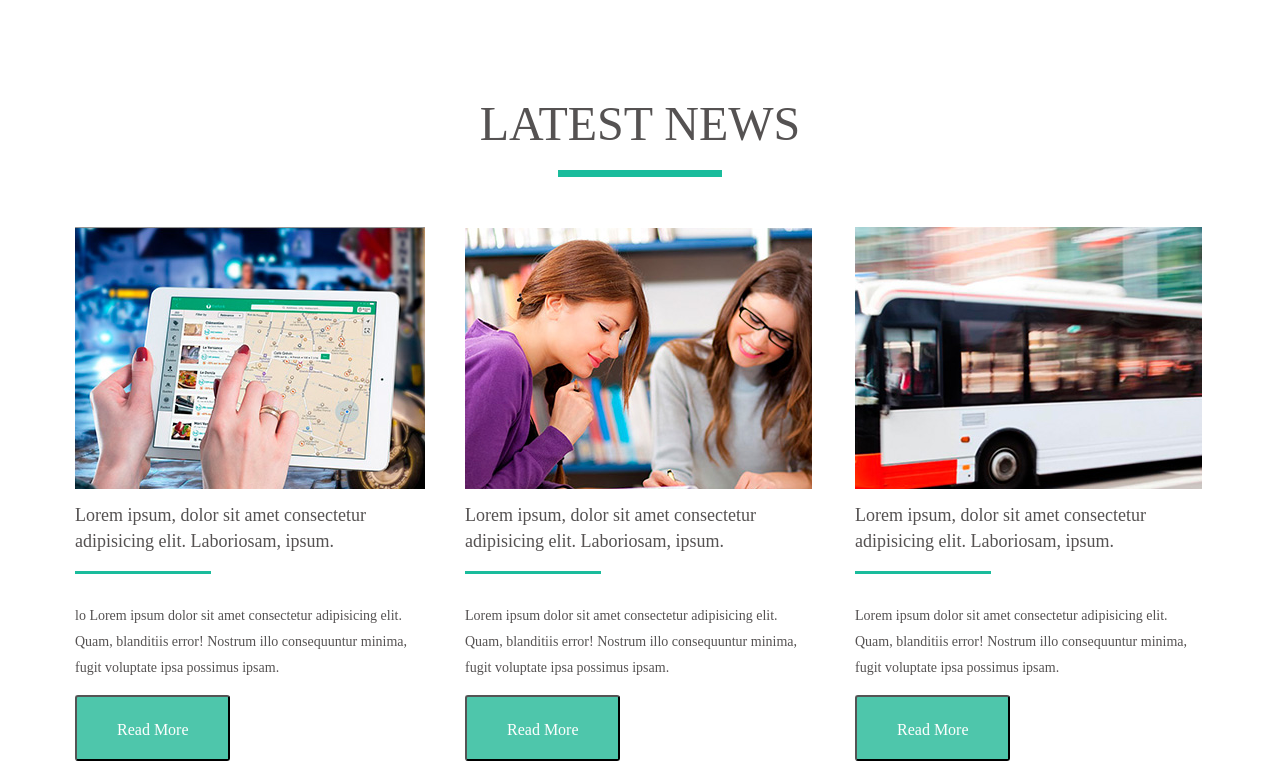
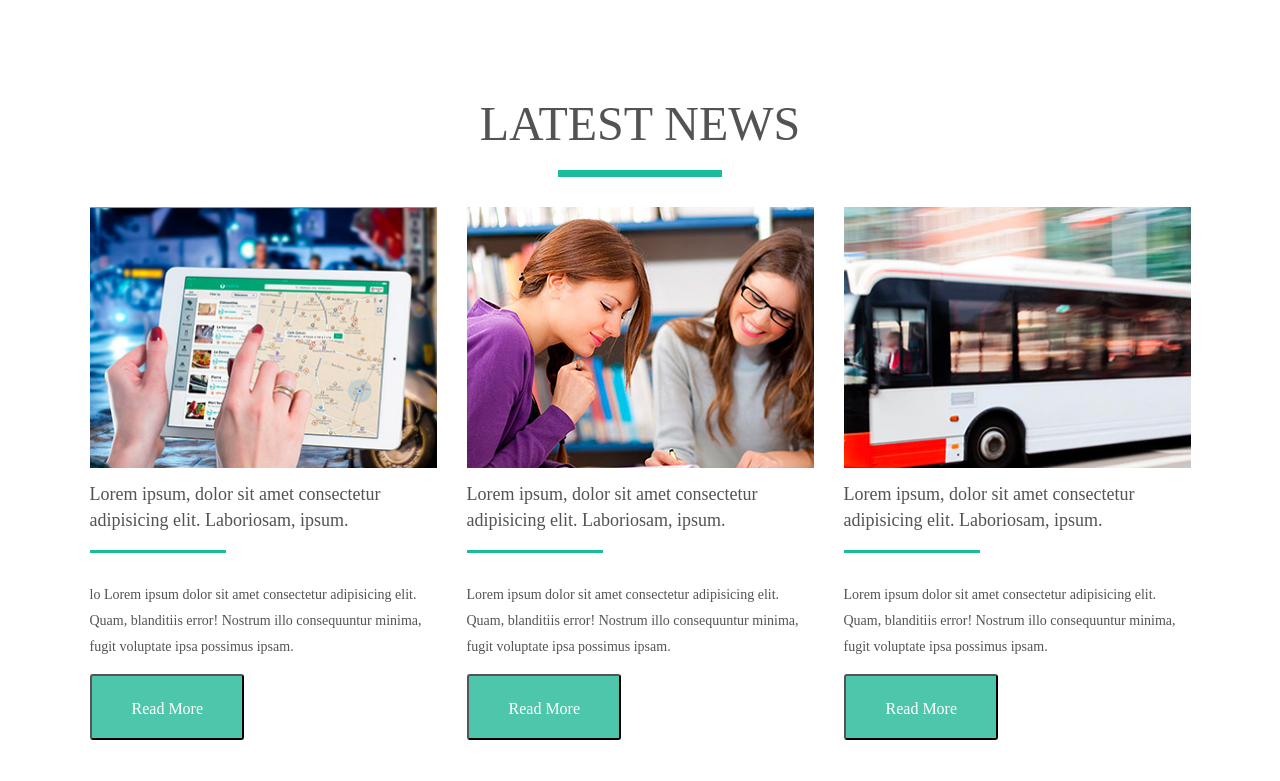
Before and after one commit to t-1000-t/moduls, a plain HTML site: page m_4/index.html in a window 1280 px wide. Shown: the part 992-1773 px from the top of the page. After the commit the page ends 1732 px from the top, so only its background shows below. Drawn offline with nearby package versions, Linux system fonts and the light colour scheme.

Commit message:
fix footer m4

```diff
--- a/m_4/css/style.css
+++ b/m_4/css/style.css
@@ -101,14 +101,23 @@
     transition-duration: 0.3s;
 }
 
+.footer_all {
+    text-align: center;
+}
+
 .card_footer {
     display: inline-block;
-    margin: 20px;
-    text-align: center;
+    width: 347px;
+    padding: 0px 15px 0px 15px;
 }
 
 .card_content_footer {
     text-align: left;
+}
+
+.card_img {
+    width: 347px;
+    height: 261px;
 }
 
 .text {
--- a/m_4/index.html
+++ b/m_4/index.html
@@ -43,36 +43,13 @@
                     </div>
                 </div>
 
-                <!-- <ul class="list">
-                    <li class="list_item">
-                        <a class="list_link" href="#">home</a>
-                    </li>
-                    <li class="list_item">
-                        <a class="list_link" href="#">about us</a>
-                    </li>
-                    <li class="list_item">
-                        <a class="list_link" href="#">page</a>
-                    </li>
-                    <li class="list_item">
-                        <a class="list_link" href="#">shop</a>
-                    </li>
-                    <li class="list_item">
-                        <a class="list_link" href="#">blog</a>
-                    </li>
-                    <li class="list_item">
-                        <a class="list_link" href="#">contact us</a>
-                    </li>
-                </ul>
-                <div class="wrapper">
-                    <p class="list_item_centr">centrured products</p>
-                </div> -->
+
             </header>
             <main>
                 <div class="card_centr">
                     <div class="card">
                         <img src="./img/bluet_shirt_shoose.jpg" />
-                        <!-- <span class="card_button">Blue Sthirt</span> -->
-                        <!-- <span class="card_button_price">$11</span> -->
+
                     </div>
 
                     <div class="card">
@@ -98,15 +75,15 @@
                     </div>
                 </div>
                 <div class="wrapper">
-                    <!-- <ul class="list"> -->
+
                     <p class="list_item_centr">Latest news</p>
-                    <!-- </ul> -->
+
                 </div>
             </main>
-            <footer>
+            <footer class="footer_all">
                 <div class="card_footer">
                     <div class="card_content_footer">
-                        <img src="./img/planshet.jpg" alt="" />
+                        <img class="card_img" src="./img/planshet.jpg" alt="" />
 
                         <p class="text card_button">
                             Lorem ipsum, dolor sit amet consectetur adipisicing
@@ -123,7 +100,7 @@
                 </div>
                 <div class="card_footer">
                     <div class="card_content_footer">
-                        <img src="./img/girls.jpg" alt="" />
+                        <img class="card_img" src="./img/girls.jpg" alt="" />
 
                         <p class="text card_button">
                             Lorem ipsum, dolor sit amet consectetur adipisicing
@@ -140,7 +117,7 @@
                 </div>
                 <div class="card_footer">
                     <div class="card_content_footer">
-                        <img src="./img/bus.jpg" alt="" />
+                        <img class="card_img" src="./img/bus.jpg" alt="" />
 
                         <p class="text card_button">
                             Lorem ipsum, dolor sit amet consectetur adipisicing
```
